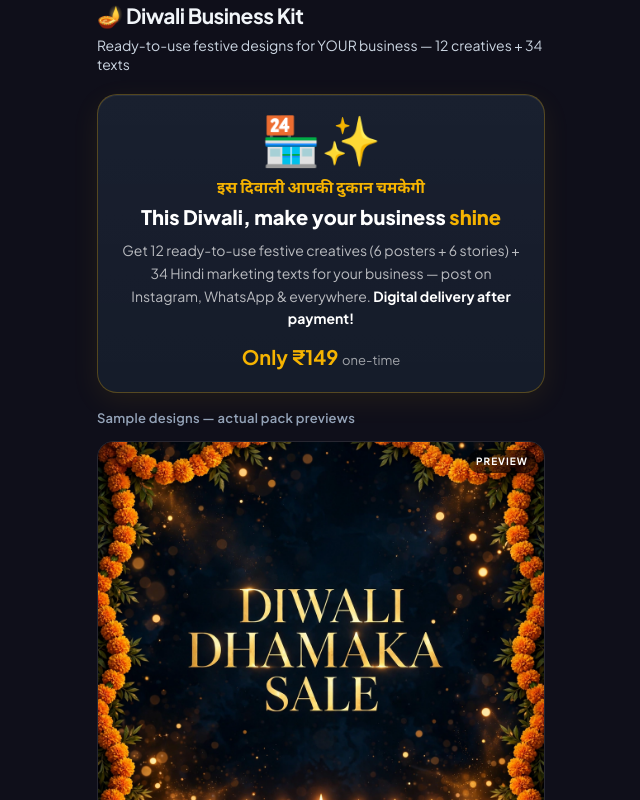
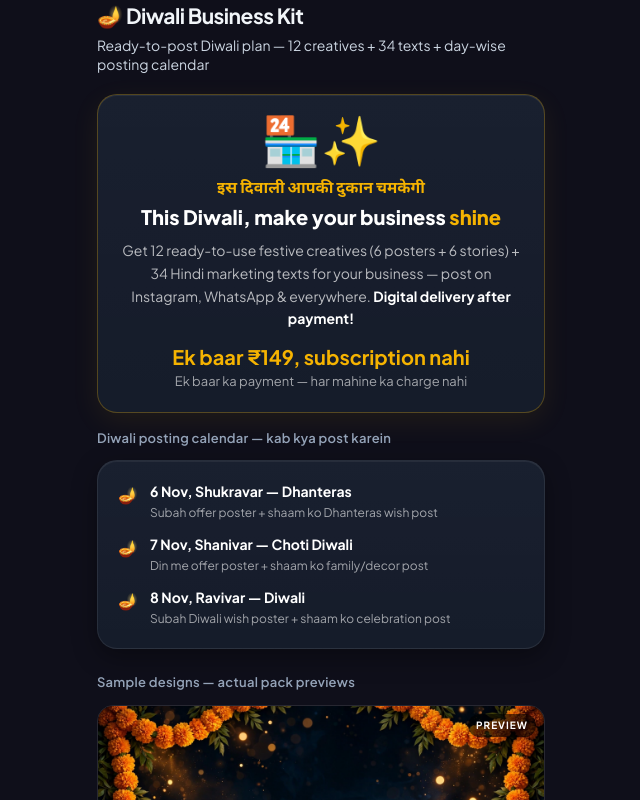
Before and after one commit to ravipratap7081-create/Rps-world-website, a Next.js app: page /diwali-business-kit in a window 1280 px wide. Shown: the top 800 px of the page, without its empty margins (319-959 px from the left). Built offline with nearby package versions, Linux system fonts and the light colour scheme; no server answers.

Commit message:
Diwali pack: plan positioning — 'Ek baar ₹149, subscription nahi' headline + 6/7/8 Nov posting calendar

```diff
--- a/app/diwali-business-kit/page.js
+++ b/app/diwali-business-kit/page.js
@@ -6,7 +6,7 @@ const PACKAGES = [
     id: "diwali-pack",
     name: "Diwali Business Promo Pack",
     price: 149,
-    tagline: "Ready-to-use festive designs for your business",
+    tagline: "Ready-to-post Diwali plan — designs + texts + posting calendar",
     popular: false,
     features: [
       "12 festive creatives (6 posters 1080×1080 + 6 stories 1080×1920)",
@@ -43,7 +43,7 @@ export default function DiwaliBusinessKitPage() {
       <div className="max-w-md mx-auto pb-12">
         <PageHeader
           title="🪔 Diwali Business Kit"
-          subtitle="Ready-to-use festive designs for YOUR business — 12 creatives + 34 texts"
+          subtitle="Ready-to-post Diwali plan — 12 creatives + 34 texts + day-wise posting calendar"
         />
 
         {/* Hero */}
@@ -59,8 +59,31 @@ export default function DiwaliBusinessKitPage() {
             <strong className="text-white"> Digital delivery after payment!</strong>
           </p>
           <p className="text-[20px] font-bold text-gold mt-3">
-            Only ₹149 <span className="text-[13px] font-normal text-white/60">one-time</span>
+            Ek baar ₹149, subscription nahi
           </p>
+          <p className="text-[13px] text-white/60">
+            Ek baar ka payment — har mahine ka charge nahi
+          </p>
+        </PremiumCard>
+
+        {/* Diwali posting calendar */}
+        <SectionLabel>Diwali posting calendar — kab kya post karein</SectionLabel>
+        <PremiumCard className="p-5 mb-6">
+          <ol className="space-y-3">
+            {[
+              ["6 Nov, Shukravar — Dhanteras", "Subah offer poster + shaam ko Dhanteras wish post"],
+              ["7 Nov, Shanivar — Choti Diwali", "Din me offer poster + shaam ko family/decor post"],
+              ["8 Nov, Ravivar — Diwali", "Subah Diwali wish poster + shaam ko celebration post"],
+            ].map(([t, d]) => (
+              <li key={t} className="flex gap-3">
+                <span className="shrink-0 text-gold mt-0.5">🪔</span>
+                <div>
+                  <p className="text-white font-bold text-[14px]">{t}</p>
+                  <p className="text-white/60 text-[12px] mt-0.5">{d}</p>
+                </div>
+              </li>
+            ))}
+          </ol>
         </PremiumCard>
 
         {/* Sample mockups */}
```
